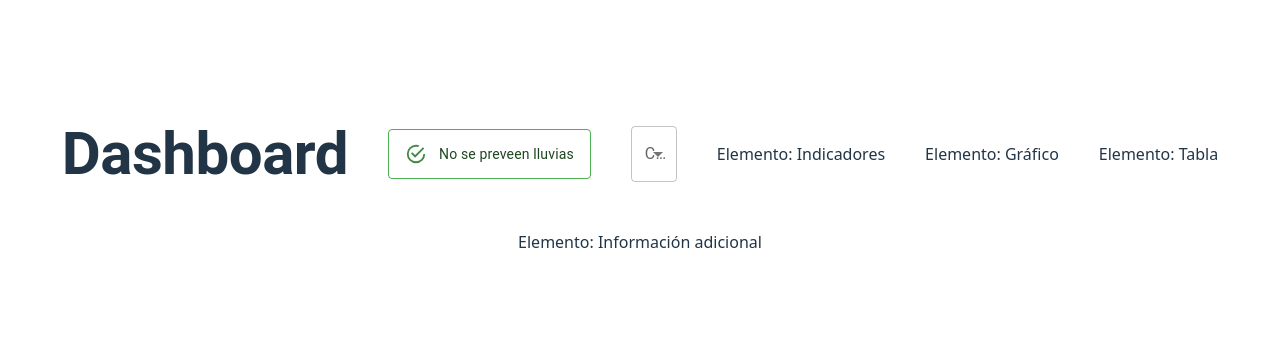
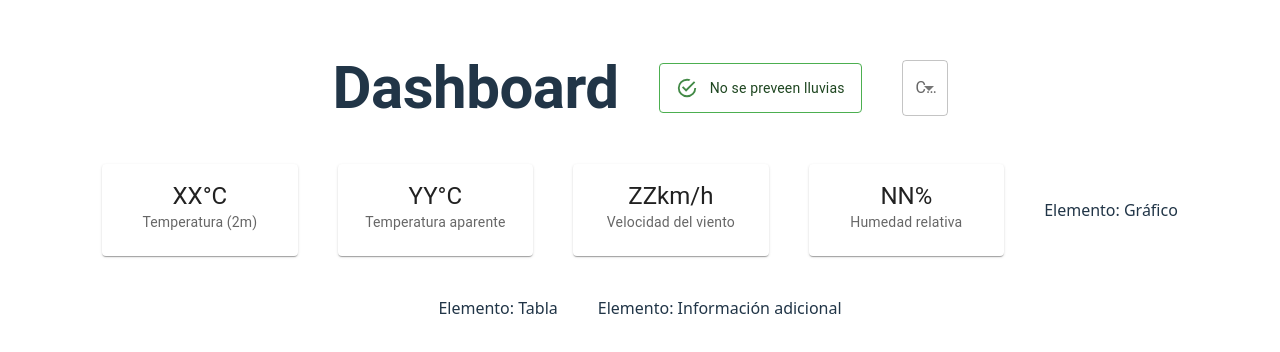
Before and after one commit to 2Dsa3/Weather-Dashboard, a React (Vite) app: page / in a window 1280 px wide. Shown: the part 214-566 px from the top of the page. Built offline with nearby package versions, Linux system fonts and the light colour scheme.

Commit message:
api part 1

```diff
--- a/src/App.tsx
+++ b/src/App.tsx
@@ -4,6 +4,7 @@
 import HeaderUI from './Components/HeaderUI';
 import AlertUI from './Components/AlertUI';
 import SelectorUI from './Components/SelectorUI';
+import IndicatorUI from './Components/IndicatorUI';
 
 function App() {
    return (
@@ -30,7 +31,25 @@
          <Grid><SelectorUI /></Grid>
 
          {/* Indicadores */}
-         <Grid>Elemento: Indicadores</Grid>
+         <Grid container size={{ xs: 12, md: 9 }} >
+
+                 <Grid size={{ xs: 12, md: 3 }}>
+                     <IndicatorUI title='Temperatura (2m)' description='XX°C' />
+                 </Grid>
+
+                 <Grid size={{ xs: 12, md: 3 }}>
+                     <IndicatorUI title='Temperatura aparente' description='YY°C' />
+                 </Grid>
+
+                 <Grid size={{ xs: 12, md: 3 }}>
+                     <IndicatorUI title='Velocidad del viento' description='ZZkm/h' />
+                 </Grid>
+
+                 <Grid size={{ xs: 12, md: 3 }}>
+                     <IndicatorUI title='Humedad relativa' description='NN%' />
+                 </Grid>
+
+             </Grid>
 
          {/* Gráfico */}
          <Grid sx={{ display: { xs: 'none', md: 'block' } }}>Elemento: Gráfico</Grid>
--- /dev/null
+++ b/src/Components/IndicatorUI.tsx
@@ -0,0 +1,23 @@
+ import Card from '@mui/material/Card';
+ import CardContent from '@mui/material/CardContent';
+ import Typography from '@mui/material/Typography';
+
+ interface IndicatorUIProps {
+    title?: string;
+    description?: string;
+ }
+
+ export default function IndicatorUI(props: IndicatorUIProps) {
+    return (
+        <Card>
+            <CardContent sx={{ height: '100%' }}>
+             <Typography variant="h5" component="div">
+                 {props.description}
+             </Typography>
+             <Typography variant="body2" component="p" color="text.secondary">
+                 {props.title}
+             </Typography>
+             </CardContent>
+        </Card>
+    )
+ }
```
Also changed, not shown: src/types/DashboardTypes.tsx (added, +41 -0 lines).
